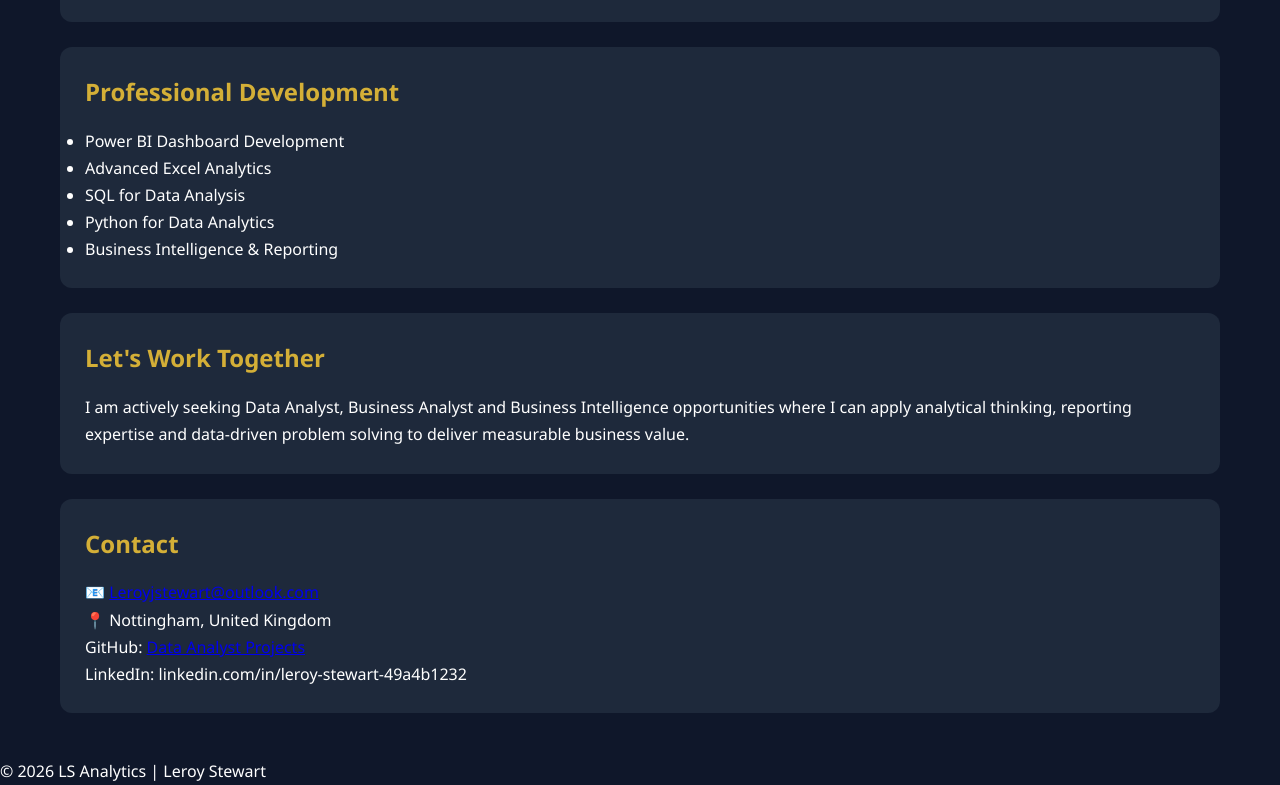
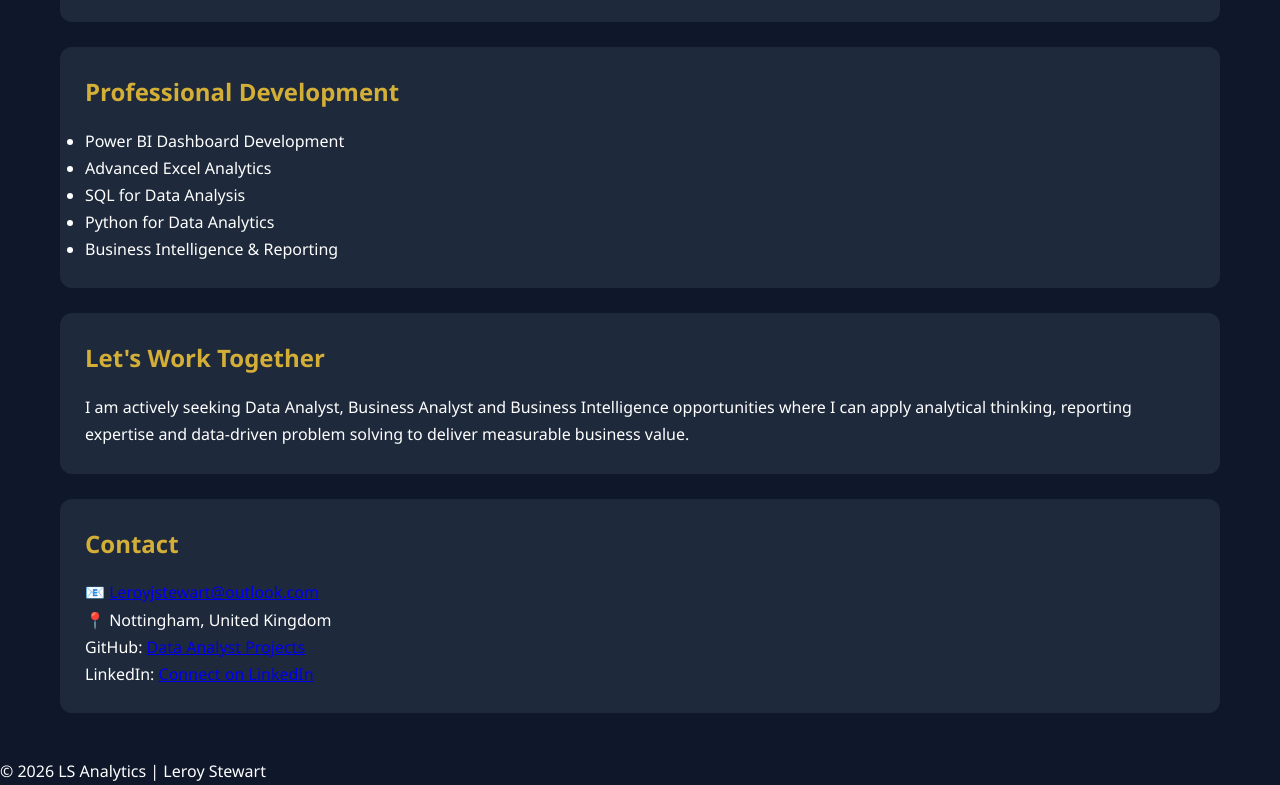
Before and after one commit to Powerful76/powerful76.github.io, a plain HTML site: page index.html in a window 1280 px wide. Shown: the part 2187-2972 px from the top of the page. Drawn offline with Linux system fonts and the light colour scheme.

Commit message:
Update LinkedIn link to be clickable

```diff
--- a/index.html
+++ b/index.html
@@ -313,7 +313,9 @@ Data Analyst Projects
 
 <p>
 LinkedIn:
-linkedin.com/in/leroy-stewart-49a4b1232
+<a href="https://www.linkedin.com/in/leroy-stewart-49a4b1232/" target="_blank">
+Connect on LinkedIn
+</a>
 </p>
 
 </section>
```
